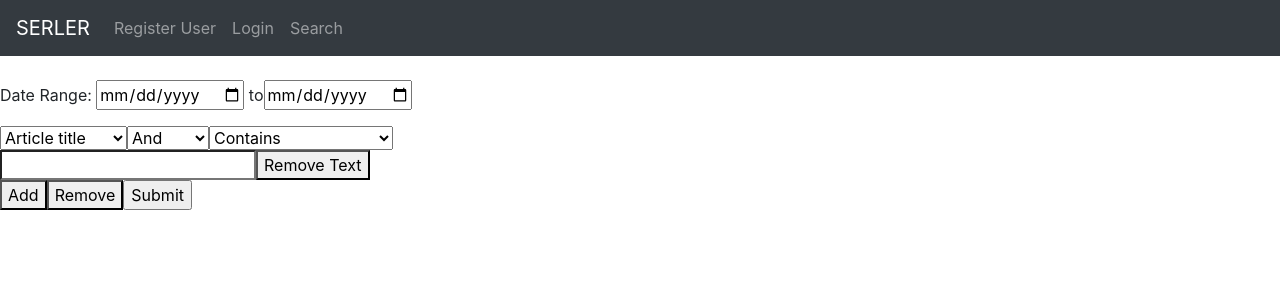
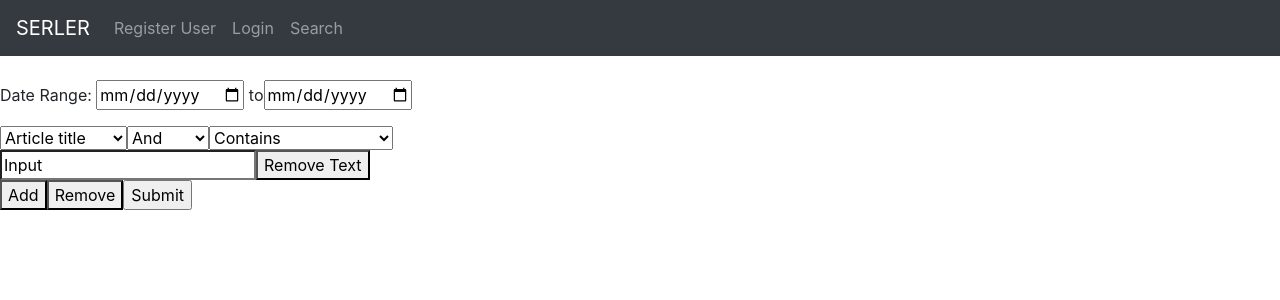
Before and after one commit to SimonHan1126/INFS809_2, a React (Create React App) app in the folder client/: page /searchtest in a window 1280 px wide. Shown: the top 300 px of the page. Built offline with nearby package versions, Linux system fonts and the light colour scheme.

Commit message:
revert search

```diff
--- a/client/src/components/searchtest.component.js
+++ b/client/src/components/searchtest.component.js
@@ -1,7 +1,6 @@
 import React, { Component } from 'react';
 //import { isNullOrUndefined } from 'util';
 import axios from 'axios';
-import ReactDOM from 'react-dom';
 //import '../App.css';
 
 /**
@@ -21,7 +20,7 @@ export default class Searchtest extends Component {
             NameOfField: ['title'],
             Operator: ['Contains'],
             Textinput: ['Input'],
-            count: 0
+            cQuery: ''
         };
 
         this.handletimeChange = this.handletimeChange.bind(this);
@@ -52,27 +51,25 @@ export default class Searchtest extends Component {
         for (var i = 0; i !== this.state.Textinput.length; i++) {
 
             q[i] = '$' + this.state.DropDownAndOr[i] +
-                ': [/r, {' + this.state.NameOfField[i] +
+                ': [{i},{' + this.state.NameOfField[i] +
                 ': { $regex: ' + this.state.Textinput[i] +
                 ' , $options: "i"}}]'
 
         }
-        console.log("q.length " + q.length);
+
         if (q.length > 1) {
 
-            for (i = 0; i !== q.length; i++) {
+            for (var i = 0; i !== q.length; i++) {
 
-                result = result.replace('/r', q[i])
+                result = result.replace('{i}', q[i])
 
             }
 
-            result.replace('/r, ', ' ');
             console.log("tag33: " + result);
             this.getResults(result);
 
         } else {
 
-            result.replace('/r, ', ' ');
             console.log("tag44: " + q[0]);
             this.getResults(q[0]);
 
@@ -193,89 +190,13 @@ export default class Searchtest extends Component {
         this.setState({NameOfField: this.state.NameOfField})
     }
 
-    ColumnManage(isAdd) {
-
-        var localCount = this.state.count;
-        if(!!isAdd)
-        {
-            //
-            localCount++;
-        }
-        else
-        {
-            localCount--;
-            // this.setState({ count: this.state.count-- });
-            if(localCount <= 0)
-            {
-                localCount = 1;
-            }
-        }
-
-        this.setState({ count: localCount });
-        let arr = [];
-
-
-
-        for (var index = 0; index < localCount; index++) {
-            let optionHtmlTag = <div>
-                {/*<div key={index}>*/}
-                    <select name="NameOfField" value={this.state.NameOfField[index]} onChange={this.handleNameOfFieldChange}>
-                        <option value="Article title">Article title</option>
-                        <option value="Article sourse">Article sourse</option>
-                        <option value="Author">Author</option>
-                    </select>
-                {/*</div>*/}
-
-                {/*<div key={index}>*/}
-                    <select name="DropDownAndOr" value={this.state.DropDownAndOr[index]} onChange={(e)=>this.handleDropDownAndOrChange(e,index)}>
-                        <option value="And">And</option>
-                        <option value="Or">Or</option>
-                        <option value="And not">And not</option>
-                        <option value="Or not">Or not</option>
-                    </select>
-                {/*</div>*/}
-
-                {/*<div  style={{}} key={index}>*/}
-
-                    <select  name="Operator" value={this.state.Operator[index]} onChange={(e)=>this.handleOperatorChange(e,index)}>
-                        <option value="Contains">Contains</option>
-                        <option value="Does not contains">Does not contains</option>
-                        <option value="Begin with">Begin with</option>
-                        <option value="Ends with">Ends with</option>
-                        <option value="Is equals to">Is equals to</option>
-                        <option value="Is less than">Is less than</option>
-                        <option value="More than or equal to">More than or equal to</option>
-                    </select>
-
-                {/*</div>*/}
-
-                <div  className={index} >
-                    <input type="search" onChange={(e) => this.handleTextinputChange(e, index)}  />
-                    <button onClick={() => this.handleTextinputRemove(index)} className="button">Remove Text</button>
-                </div>
-            </div>
-            arr.push(optionHtmlTag);
-
-        }
-
-        var str = arr.map((item, index) => {
-
-            return <div>{item}</div>
-        })
-
-        const element = (<div>{str}</div>);
-        ReactDOM.render(element, document.getElementById('optionDIV'));
-    }
-
     //general several button options
-    AddGenarl() {
-
-
+    AddGenarl(){
         this.addNameOfField();
         this.addDropDownAndOr();
         this.addOperator();
         this.addText();
-        this.ColumnManage(true);
+
     }
 
     RemoveGenarl(One){
@@ -283,7 +204,6 @@ export default class Searchtest extends Component {
         this.handleDropDownAndOrRemove(One);
         this.handleOperatorRemove(One);
         this.handleTextinputRemove(One);
-        this.ColumnManage(false);
     }
 
     handletimeChange(e){
@@ -300,10 +220,6 @@ export default class Searchtest extends Component {
         event.preventDefault();
     }
 
-    componentDidMount() {
-        this.ColumnManage(true);
-    }
-
     render() {
         return (
 
@@ -313,9 +229,83 @@ export default class Searchtest extends Component {
                 Date Range: <input type="date" name="StartDate" value={this.state.time} onChange={this.handletimeChange}/> to
                 <input type="date" name="EndDate" value={this.state.Endtime} onChange={this.handleEndtimeChange}/>
                 <p></p>
-              <div id="optionDIV">
+
+                {/* name of filed select options  */}
+
+                {
+                    this.state.NameOfField.map((NameOfFieldInfo, indexNameOfField)=>{
+
+                        return (
+                            //<div className={indexNameOfField}>
+                            <select name="NameOfField" value={NameOfFieldInfo} onChange={(e) => this.handleNameOfFieldChange(e, indexNameOfField)} key={indexNameOfField}>
+                                <option value="title">Article title</option>
+                                <option value="journal">Article source</option>
+                                <option value="author">Author</option>
+                            </select>
+                            //</div>
+                        )
+                    })
+                }
+                {/* Drop down of the And and Or select option */}
+                {
+                    this.state.DropDownAndOr.map((DropDownAndOrInfo, indexDropDownAndOr)=>{
+
+                        return (
+                            //<div className={indexDropDownAndOr}>
+                            <select name="DropDownAndOr" value={DropDownAndOrInfo} onChange={(e) => this.handleDropDownAndOrChange(e, indexDropDownAndOr)} key={indexDropDownAndOr}>
+                                <option value="and">And</option>
+                                <option value="or">Or</option>
+                                <option value="not">And not</option>
+                                <option value="nor">Or not</option>
+                            </select>
+                            //</div>
+                        )
+                    })
+
+                }
+
+                {/* The operator select option */}
+                {
+                    this.state.Operator.map((OperatorInfo, indexOperator)=>{
+
+                        return(
+
+                            //<div className={indexOperator}>
+
+                            <select name="Operator" value={OperatorInfo} onChange={(e) => this.handleOperatorChange(e, indexOperator)} key={indexOperator}>
+                                <option value="Contains">Contains</option>
+                                <option value="Does not contains">Does not contains</option>
+                                <option value="Begin with">Begin with</option>
+                                <option value="Ends with">Ends with</option>
+                                <option value="Is equals to">Is equals to</option>
+                                <option value="Is less than">Is less than</option>
+                                <option value="More than or equal to">More than or equal to</option>
+                            </select>
+
+
+                            //</div>
+
+                        )
+                    })
+                }
+
+                {/* <button onClick={(e)=>this.AddGenarl(e)}>addText</button> */}
+                {
+                    this.state.Textinput.map((Text, index)=>{
+                        return(
+                            <div  className={index} >
+
+                                <input type="search" onChange={(e) => this.handleTextinputChange(e, index)} value={Text} />
+
+                                <button onClick={() => this.handleTextinputRemove(index)} className="button">Remove Text</button>
 
                             </div>
+                        )
+
+                    })
+
+                }
+
                 <button onClick={(e)=>this.AddGenarl(e)}>Add</button>
                 <button onClick={(e) => this.RemoveGenarl(e)}>Remove</button>
                 <input type="submit" value="Submit" onClick={() => this.generateQuery()} />
```
Lines whose indentation alone changed are shown as unchanged.
